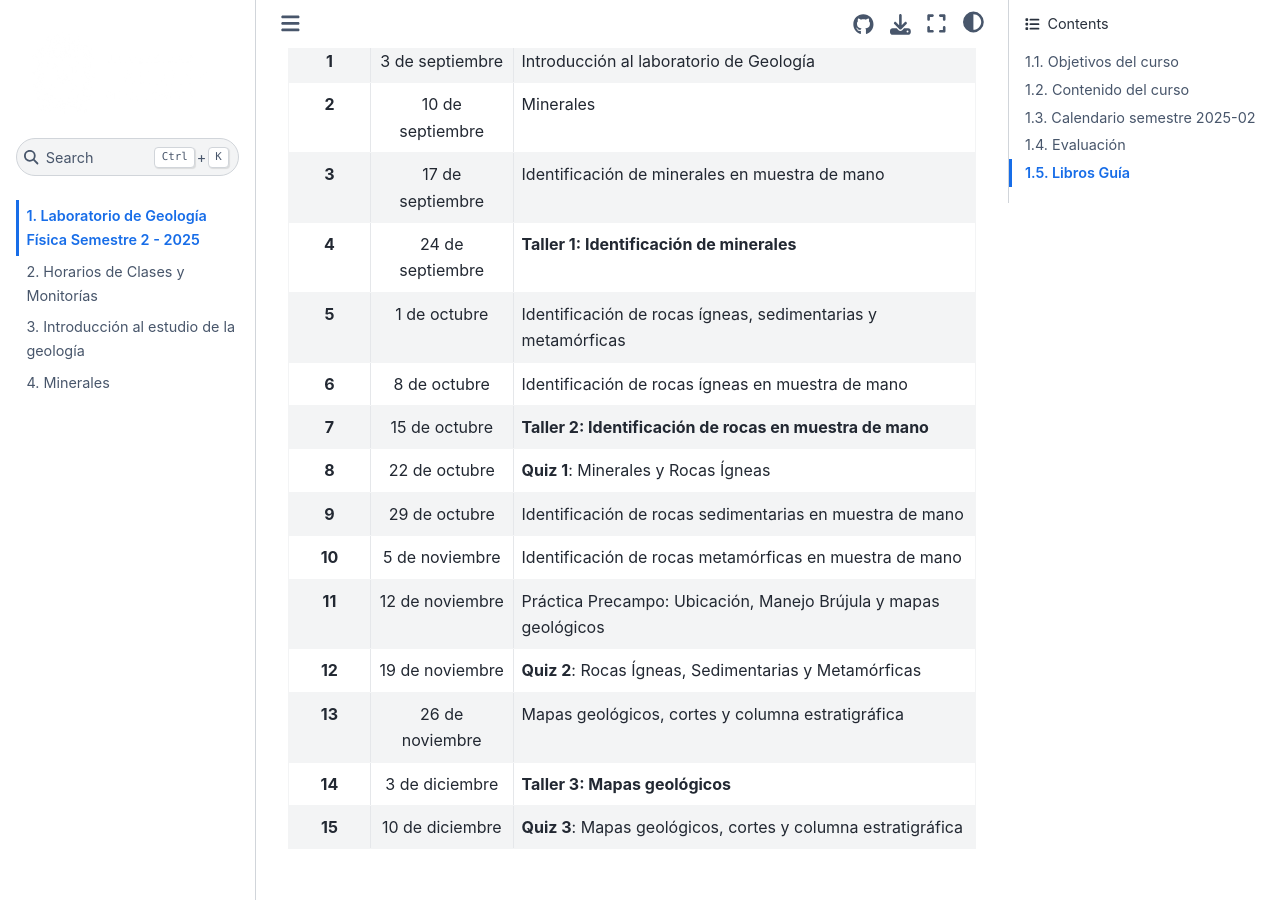
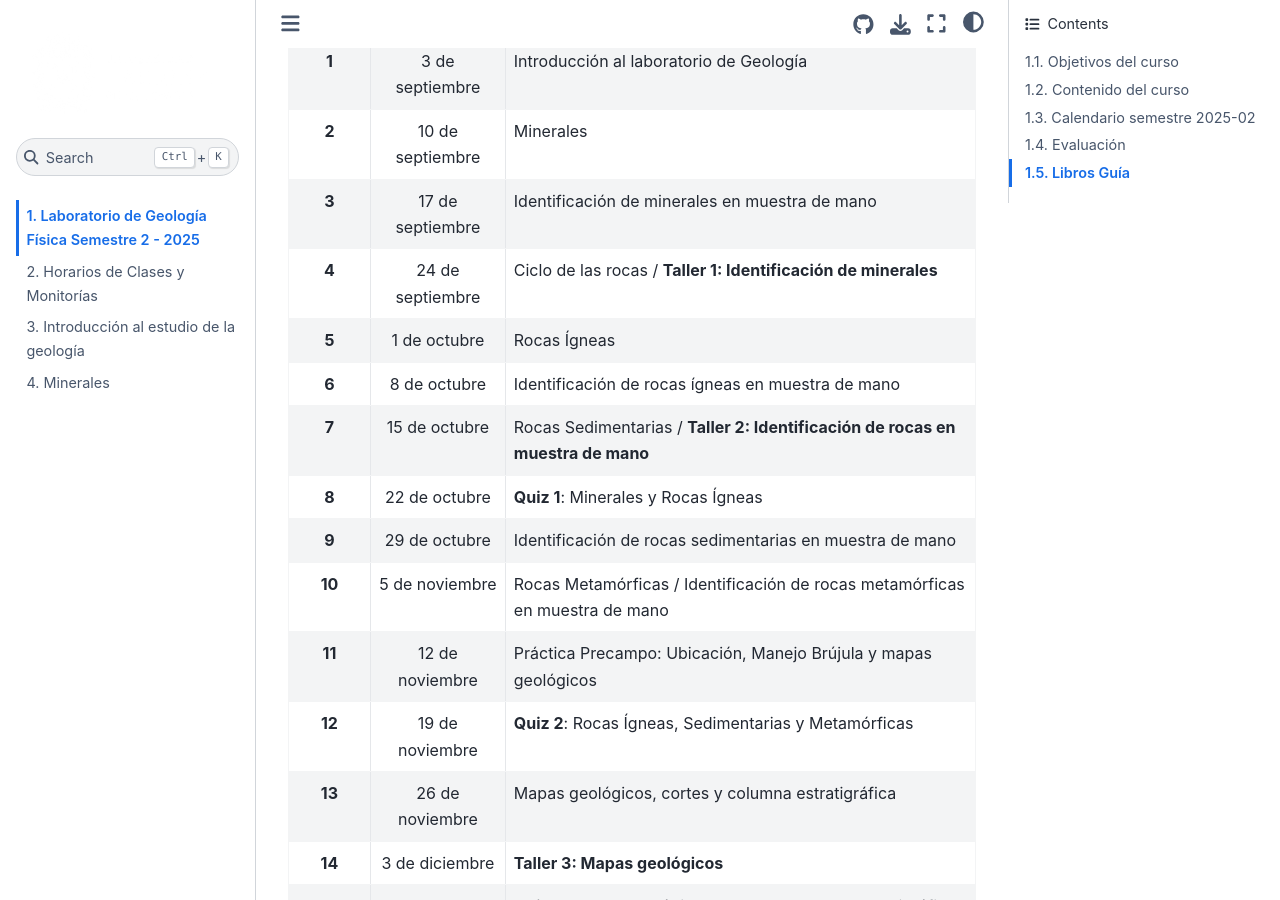
Before and after one commit to oisanchezp/Laboratorio_Geologia_Fisica, a Jupyter Book: the page built from objetivos_contenido.md, in a window 1280 px wide and 900 px high, scrolled down 1993 px. Built offline with Jupyter Book 1.0.4 settings and Sphinx 7.4.7 and the Sphinx Book theme 1.1.4, drawn with Linux system fonts in a browser that asks for light colours.

Commit message:
Modificación Calendario

```diff
--- a/objetivos_contenido.md
+++ b/objetivos_contenido.md
@@ -58,13 +58,13 @@ Se realizará una práctica de campo en la Facultad de Minas.**
 | **1**      | 3 de septiembre  | Introducción al laboratorio de Geología                    |
 | **2**      | 10 de septiembre | Minerales                                                  |
 | **3**      | 17 de septiembre | Identificación de minerales en muestra de mano             |
-| **4**      | 24 de septiembre | **Taller 1: Identificación de minerales**                  |
-| **5**      | 1 de octubre     | Identificación de rocas ígneas, sedimentarias y metamórficas |
+| **4**      | 24 de septiembre | Ciclo de las rocas / **Taller 1: Identificación de minerales**                  |
+| **5**      | 1 de octubre     | Rocas Ígneas                                               |
 | **6**      | 8 de octubre     | Identificación de rocas ígneas en muestra de mano          |
-| **7**      | 15 de octubre    | **Taller 2: Identificación de rocas en muestra de mano**   |
+| **7**      | 15 de octubre    | Rocas Sedimentarias / **Taller 2: Identificación de rocas en muestra de mano**   |
 | **8**      | 22 de octubre    | **Quiz 1**: Minerales y Rocas Ígneas                       |
 | **9**      | 29 de octubre    | Identificación de rocas sedimentarias en muestra de mano   |
-| **10**     | 5 de noviembre   | Identificación de rocas metamórficas en muestra de mano    |
+| **10**     | 5 de noviembre   | Rocas Metamórficas / Identificación de rocas metamórficas en muestra de mano    |
 | **11**     | 12 de noviembre  | Práctica Precampo: Ubicación, Manejo Brújula y mapas geológicos      |
 | **12**     | 19 de noviembre  | **Quiz 2**: Rocas Ígneas, Sedimentarias y Metamórficas     |
 | **13**     | 26 de noviembre  | Mapas geológicos, cortes y columna estratigráfica          |
```
